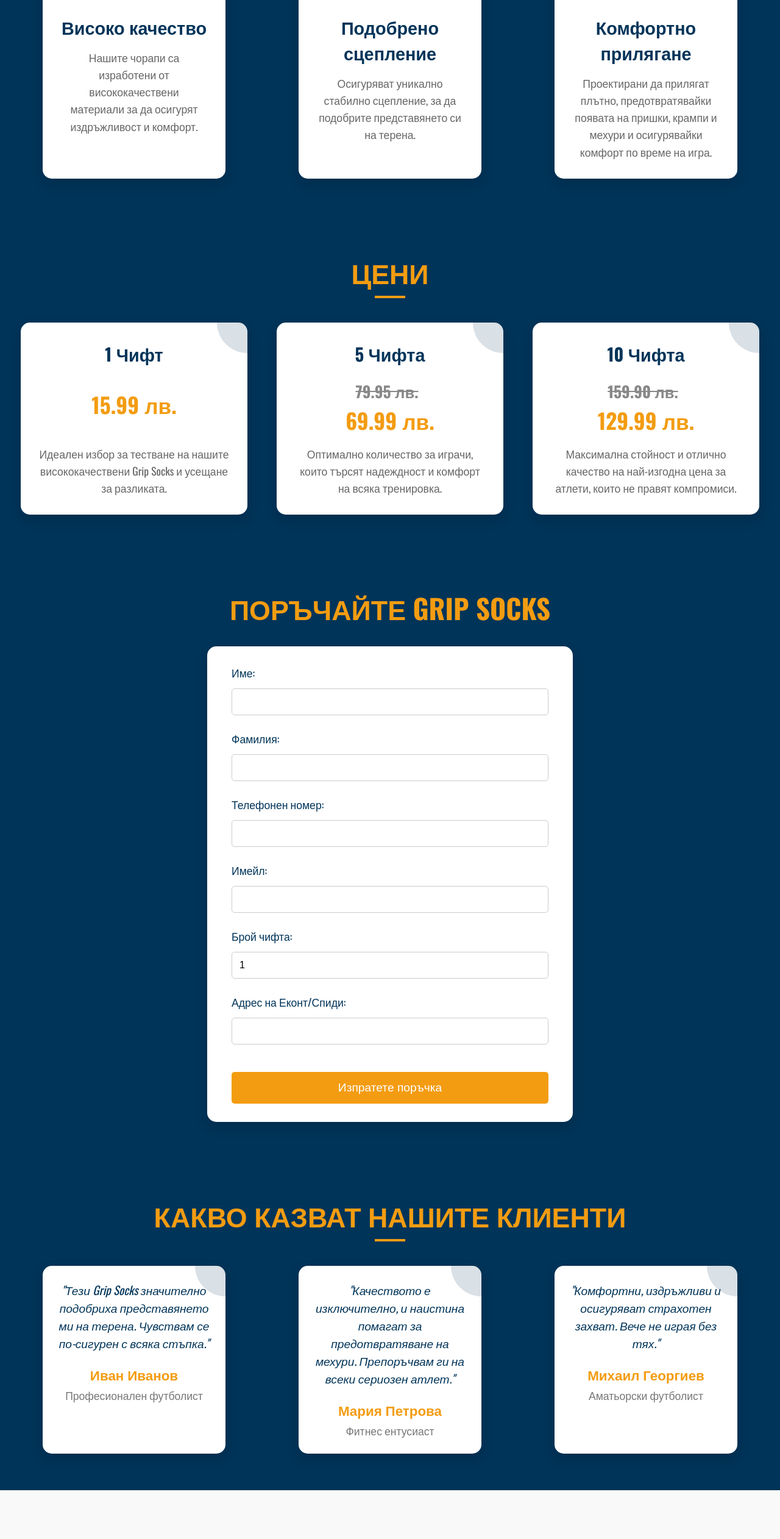
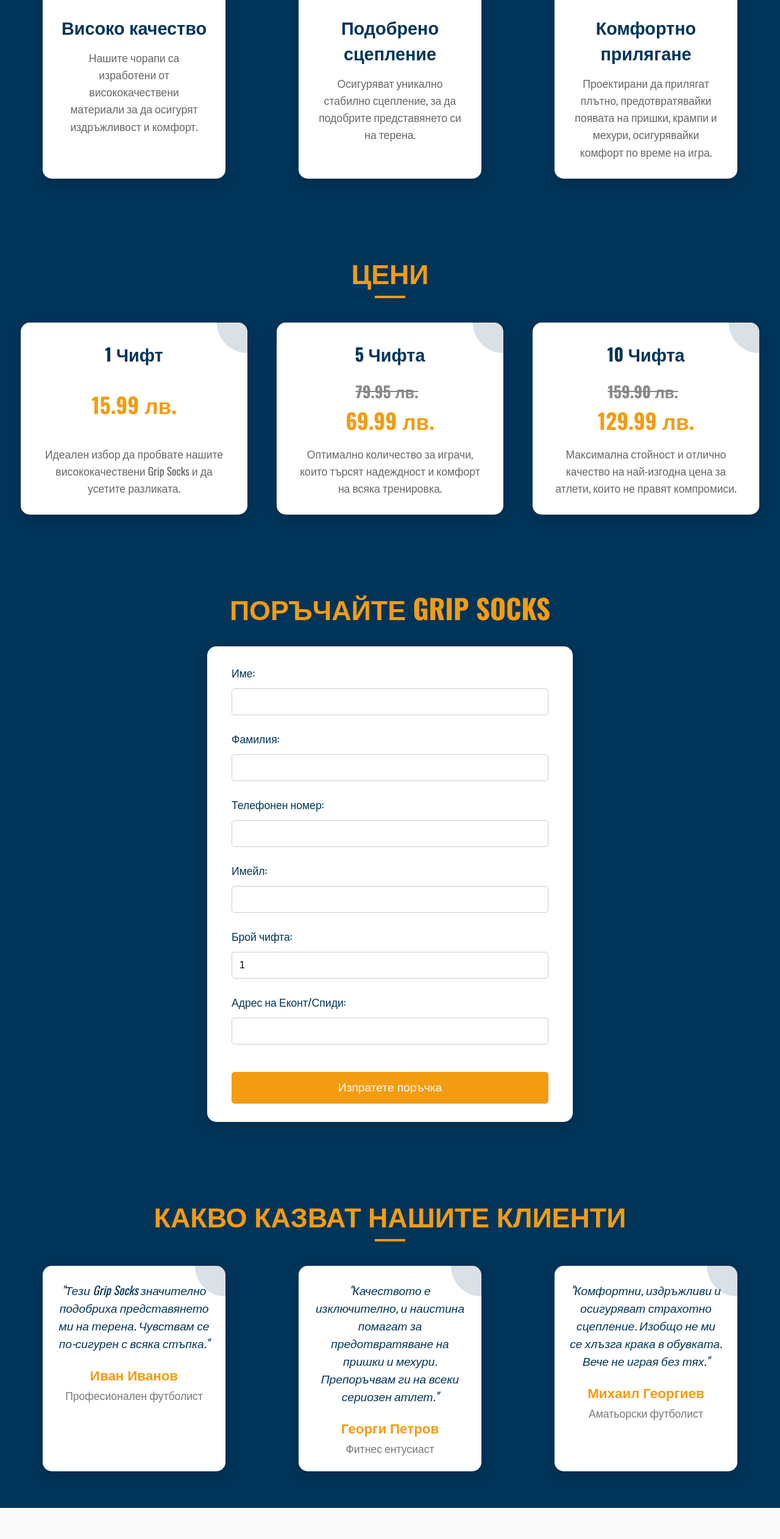
Before and after one commit to al-badarin/Grip-Socks-BecomePro-Website, a React (Vite) app in the folder grip-socks-becomepro/: page / in a window 1280 px wide. Shown: the part 1064-3588 px from the top of the page at 61% size. Built offline with nearby package versions, Linux system fonts and the light colour scheme.

Commit message:
change text content

```diff
--- a/grip-socks-becomepro/src/components/FAQ/FAQ.jsx
+++ b/grip-socks-becomepro/src/components/FAQ/FAQ.jsx
@@ -28,7 +28,7 @@
     {
       question: 'Колко чифта Grip Socks трябва да имам?',
       answer:
-        'Препоръчваме поне три чифта, за да можете да ги използвате редовно, докато единият се пере.',
+        'Препоръчваме поне три/пет чифта, за да можете да ги използвате редовно, докато единият се пере.',
     },
     {
       question: 'Grip Socks подходящи ли са за деца?',
@@ -46,25 +46,21 @@
         'Да, нашите Grip Socks осигуряват по-добро сцепление и стабилност, което може да помогне за предотвратяване на наранявания.',
     },
     {
-      question: 'Мога ли да върна Grip Socks, ако не съм доволен?',
+      question: 'Какви са методите за плащане?',
       answer:
-        'Да, предлагаме 30-дневен период за връщане, ако не сте доволни от покупката си.',
+        'Приемаме различни методи за плащане, включително по Revolut, банков превод, наложен платеж при вземане от куриер. За повече информация ни пишете на лично в Instagram - @become.pro2024 или на телефон +359 888881476.',
     },
     {
-      question: 'Какви са методите за плащане?',
-      answer:
-        'Приемаме различни методи за плащане, включително кредитни карти, дебитни карти и PayPal.',
-    },
-    {
-      question: 'Имате ли отстъпки при закупуване на повече от 5 чифта?',
+      question: 'Имате ли отстъпки при закупуване на повече от 5/10 чифта?',
       answer:
         'Да, предлагаме отстъпки при закупуване на по-голямо количество. Свържете се с нас за повече информация.',
     },
   ];
 
-  const filteredFAQs = faqs.filter((faq) =>
-    faq.question.toLowerCase().includes(searchTerm.toLowerCase()) ||
-    faq.answer.toLowerCase().includes(searchTerm.toLowerCase())
+  const filteredFAQs = faqs.filter(
+    (faq) =>
+      faq.question.toLowerCase().includes(searchTerm.toLowerCase()) ||
+      faq.answer.toLowerCase().includes(searchTerm.toLowerCase())
   );
 
   return (
--- a/grip-socks-becomepro/src/components/Features/Features.jsx
+++ b/grip-socks-becomepro/src/components/Features/Features.jsx
@@ -21,16 +21,16 @@
           <FaFutbol className={styles.icon} />
           <h3 className={styles.featureTitle}>Подобрено сцепление</h3>
           <p className={styles.featureDescription}>
-            Осигуряват уникално стабилно сцепление, за да подобрите представянето си на
-            терена.
+            Осигуряват уникално стабилно сцепление, за да подобрите
+            представянето си на терена.
           </p>
         </div>
         <div className={styles.feature}>
           <FaCheckCircle className={styles.icon} />
           <h3 className={styles.featureTitle}>Комфортно прилягане</h3>
           <p className={styles.featureDescription}>
-            Проектирани да прилягат плътно, предотвратявайки появата на пришки, крампи и мехури и
-            осигурявайки комфорт по време на игра.
+            Проектирани да прилягат плътно, предотвратявайки появата на пришки,
+            крампи и мехури, осигурявайки комфорт по време на игра.
           </p>
         </div>
       </div>
--- a/grip-socks-becomepro/src/components/Pricing/Pricing.jsx
+++ b/grip-socks-becomepro/src/components/Pricing/Pricing.jsx
@@ -10,8 +10,8 @@
           <h3 className={styles.pricingTitle}>1 Чифт</h3>
           <p className={styles.price}>15.99 лв.</p>
           <p className={styles.pricingDescription}>
-            Идеален избор за тестване на нашите висококачествени Grip Socks и
-            усещане за разликата.{' '}
+            Идеален избор да пробвате нашите висококачествени Grip Socks и да
+            усетите разликата.{' '}
           </p>
         </div>
         <div className={styles.pricingOption}>
--- a/grip-socks-becomepro/src/components/Testimonials/Testimonials.jsx
+++ b/grip-socks-becomepro/src/components/Testimonials/Testimonials.jsx
@@ -13,13 +13,13 @@
     },
     {
       quote:
-        'Качеството е изключително, и наистина помагат за предотвратяване на мехури. Препоръчвам ги на всеки сериозен атлет.',
-      name: 'Мария Петрова',
+        'Качеството е изключително, и наистина помагат за предотвратяване на пришки и мехури. Препоръчвам ги на всеки сериозен атлет.',
+      name: 'Георги Петров',
       role: 'Фитнес ентусиаст',
     },
     {
       quote:
-        'Комфортни, издръжливи и осигуряват страхотен захват. Вече не играя без тях.',
+        'Комфортни, издръжливи и осигуряват страхотно сцепление. Изобщо не ми се хлъзга крака в обувката. Вече не играя без тях.',
       name: 'Михаил Георгиев',
       role: 'Аматьорски футболист',
     },
```
